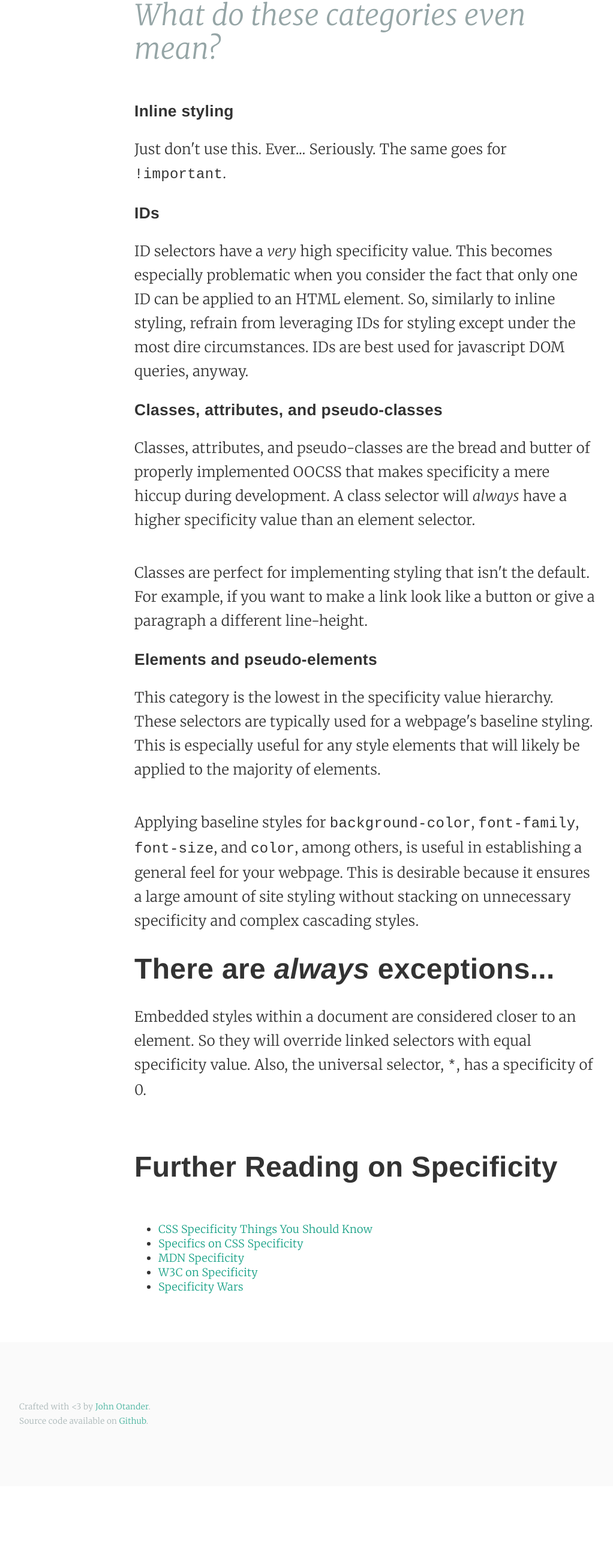
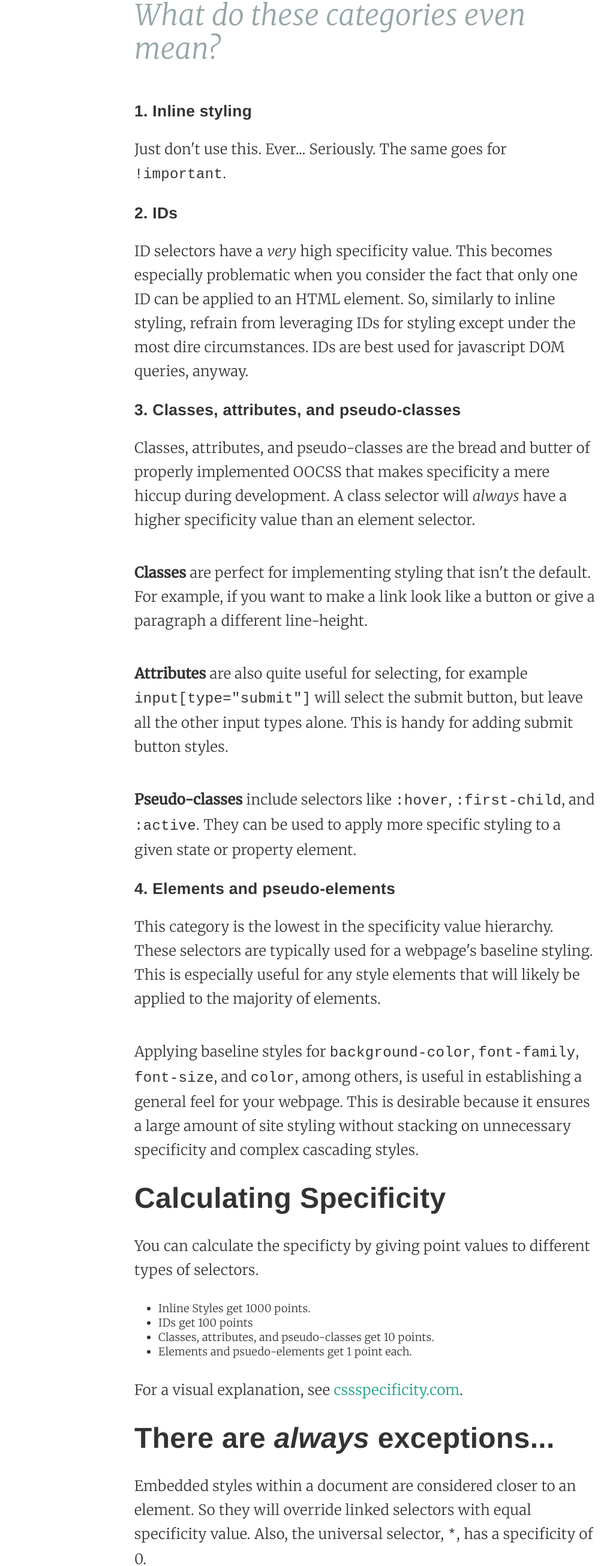
Before and after one commit to johno/specificity.co, a website: page index.html in a window 1280 px wide. Shown: the part 1715-4325 px from the top of the page at 60% size, without its empty margins (32-1054 px from the left). Before the commit the page ends 4192 px from the top, so only its background shows below. Drawn offline with Linux system fonts and the light colour scheme.

Commit message:
Add more description.

```diff
--- a/index.html
+++ b/index.html
@@ -55,11 +55,11 @@
       </p>
       <p class="mb3 h2 mid-gray italic">What do these categories even mean?</p>
       <h3>
-        Inline styling
+        1. Inline styling
       </h3>
       <p>Just don't use this. Ever... Seriously. The same goes for <code>!important</code>.</p>
       <h3>
-        IDs
+        2. IDs
       </h3>
       <p>
         ID selectors have a <em>very</em> high specificity value. This becomes especially problematic when you
@@ -68,7 +68,7 @@
         for javascript DOM queries, anyway.
       </p>
       <h3>
-        Classes, attributes, and pseudo-classes
+        3. Classes, attributes, and pseudo-classes
       </h3>
       <p>
         Classes, attributes, and pseudo-classes are the bread and butter of properly implemented OOCSS that
@@ -76,11 +76,20 @@
         higher specificity value than an element selector.
       </p>
       <p>
-        Classes are perfect for implementing styling that isn't the default. For example, if you want to make
+        <strong>Classes</strong> are perfect for implementing styling that isn't the default. For example, if you want to make
         a link look like a button or give a paragraph a different line-height.
       </p>
+      <p>
+        <strong>Attributes</strong> are also quite useful for selecting, for example <code>input[type="submit"]</code> will select
+        the submit button, but leave all the other input types alone. This is handy for adding submit button
+        styles.
+      </p>
+      <p>
+        <strong>Pseudo-classes</strong> include selectors like <code>:hover</code>, <code>:first-child</code>, and <code>:active</code>.
+        They can be used to apply more specific styling to a given state or property element.
+      </p>
       <h3>
-        Elements and pseudo-elements
+        4. Elements and pseudo-elements
       </h3>
       <p>
         This category is the lowest in the specificity value hierarchy. These selectors are typically used for
@@ -93,10 +102,37 @@
         desirable because it ensures a large amount of site styling without stacking on unnecessary specificity
         and complex cascading styles.
       </p>
+      <h3 class="h2">Calculating Specificity</h3>
+      <p>
+        You can calculate the specificty by giving point values to different types of selectors.
+      </p>
+
+      <ul>
+        <li>Inline Styles get 1000 points.</li>
+        <li>IDs get 100 points</li>
+        <li>Classes, attributes, and pseudo-classes get 10 points.</li>
+        <li>Elements and psuedo-elements get 1 point each.</li>
+      </ul>
+
+      <p>
+        For a visual explanation, see <a href="http://cssspecificity.com/">cssspecificity.com</a>.
+      </p>
       <h3 class="h2">There are <span class="italic">always</span> exceptions...</h2>
       <p>
         Embedded styles within a document are considered closer to an element. So they will override linked selectors
         with equal specificity value. Also, the universal selector, <code>*</code>, has a specificity of 0.
+      </p>
+      <p>
+        Additionally, more specific selection only override the properties/rules that are defined. It doesn't negate other properties. For example:
+      </p>
+      <pre>
+<code>.btn { background-color: blue; color: white; }
+.btn { background-color: green; }</code>
+      </pre>
+      <p>
+        In the above example, the second <code>.btn</code> class that makes the background green, overrides the previous definition. However,
+        the font color still remains white because that style wasn't overriden. This is very valuable for applying multiple classes
+        to define disjointed rules of styling (like <a href="http://appendto.com/2014/04/oocss/">OOCSS</a>).
       </p>
       <h3 class="h2 py3">Further Reading on Specificity</h3>
       <ul>
--- a/sass/_type.scss
+++ b/sass/_type.scss
@@ -7,6 +7,11 @@ body {
   letter-spacing: .02rem;
 }
 
+pre {
+  padding: 20px 20px 0 20px;
+  background-color: #fafafa;
+  border: thin solid #f3f3f3;
+}
 
 // Base Type Scale
 
```
Also changed, not shown: css/i.css.
